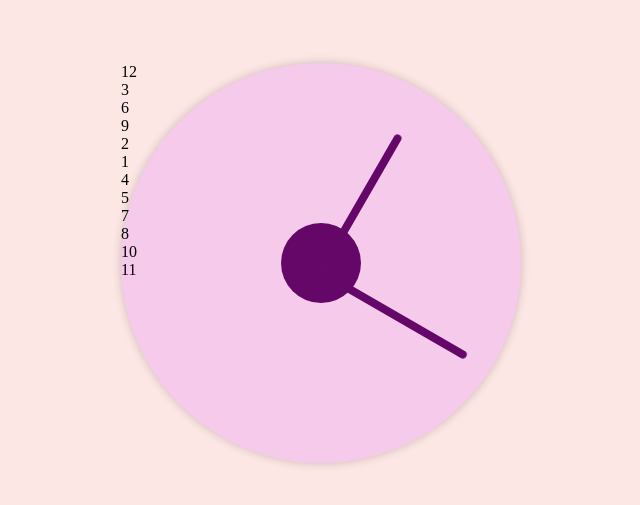
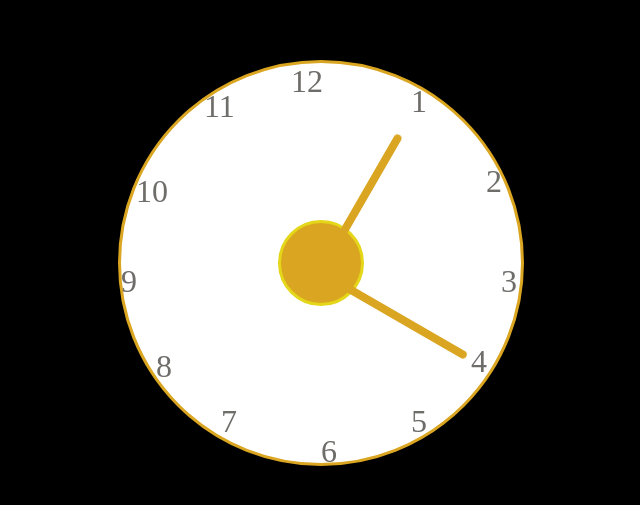
Before and after one commit to swativin/InfinityClock, a plain HTML site: page index.html in a window 1280 px wide. Shown: the part 137-642 px from the top of the page, without its empty margins (319-959 px from the left). Drawn offline with Linux system fonts and the light colour scheme.

Commit message:
Update styles.css

```diff
--- a/styles.css
+++ b/styles.css
@@ -1,5 +1,5 @@
 .outer-circle{
-    background-color: rgb(245, 202, 234);
+    background-color: rgb(255, 255, 255);
     border-radius: 50%;
     width:400px;
     height: 400px;
@@ -10,9 +10,10 @@
     position: absolute;
     margin:auto;
     box-shadow: 0 0 10px rgba(0,0,0,0.2);
+    border: 3px solid goldenrod;
 }
 .inner-circle{
-    background-color: rgb(101, 7, 104);
+    background-color:goldenrod;
     border-radius: 50%;
     width: 20%;
     height: 20%;
@@ -23,9 +24,10 @@
     bottom: 0;
     text-align: center;
     margin:auto;
+    border: 3px solid rgb(228, 214, 25);
 }
 .long-hand{
-    background-color: rgb(101, 7, 104);
+    background-color: goldenrod;
     height: 170px;
     width: 8px;
     border-radius: 4px;
@@ -51,7 +53,7 @@
 
 
 .short-hand{
-    background-color: rgb(101, 7, 104);
+    background-color: goldenrod;
     height: 150px;
     width: 8px;
     border-radius: 4px;
@@ -63,5 +65,69 @@
     animation-timing-function: linear;
 }
 body{
-background-color: rgb(253, 231, 229);
+background-color: rgb(0, 0, 0);
 }
+.digit{
+    font-size: 32px;
+    color: rgb(110, 109, 106);
+}
+.twelve{
+    position:absolute;
+    left:170px;
+}
+.three{
+    position:absolute;
+    left:380px;
+    top:200px;
+}
+.six{
+    position: absolute;
+    left:200px;
+    top:370px;
+}
+.nine{
+    position: absolute;
+    left:0;
+    top:200px;
+}
+.one{
+    position: absolute;
+    left:290px;
+    top:20px;
+
+}
+.two{
+    position: absolute;
+    left:365px;
+    top:100px;
+}
+.four{
+    position: absolute;
+    left:350px;
+    top:280px;
+}
+.five{
+    position: absolute;
+    left:290px;
+    top:340px;
+}
+.seven{
+    position: absolute;
+    left:100px;
+    top:340px;
+}
+.eight{
+    position: absolute;
+    left:35px;
+    top:285px;
+}
+.ten{
+    position: absolute;
+    left:15px;
+    top:110px;
+}
+.eleven{
+    position: absolute;
+    left:83px;
+    top:25px;
+}
```
